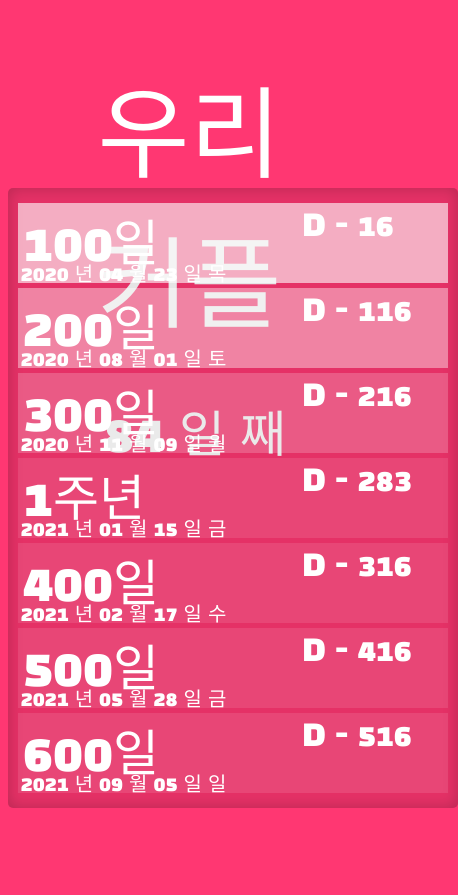
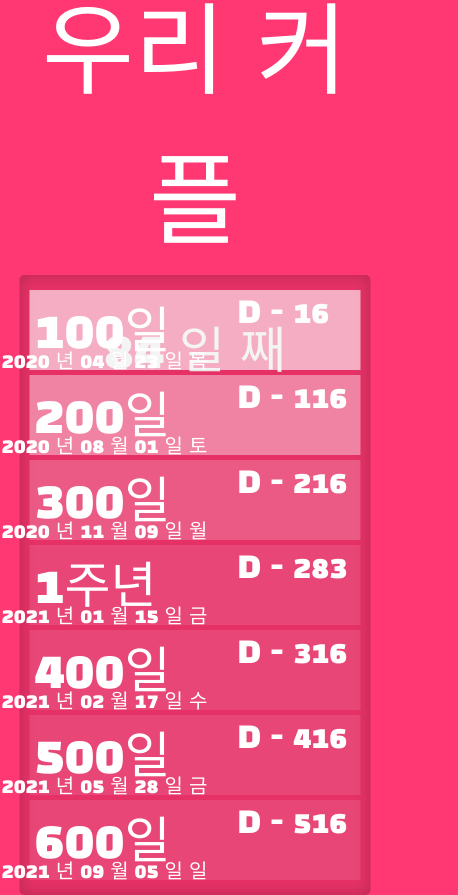
Before and after one commit to JJakDDo/Couple-New-Tab, a browser extension: page index.html in a window 390 px wide. Both pictures are taken after typing "2020-01-15" into the empty fields and a click on the input "확인". Shown: the whole page, 458 px wide, since content can reach past the window. Before the commit the page ends 844 px from the top, so only its background shows below. Drawn offline with Linux system fonts and the light colour scheme.

```diff
--- a/index.css
+++ b/index.css
@@ -33,12 +33,14 @@ body{
 
 .css-currentDay{
     position: absolute;
+    width: 100%;
     left: 50%;
     top:30%;
     transform: translate(-50%, -50%);
     display:flex;
     flex-direction: column;
     align-items: center;
+    text-align: center;
 }
 
 .css-currentDay h1{
@@ -152,3 +154,15 @@ ul li:hover{
     font-size: 20px;
     font-weight: lighter;
 }
+
+@media screen and (max-width: 1268px){
+    .css-currentDay{
+        top: 20%;
+    }
+    ul{
+        width: 90%;
+        left: 50%;
+        top:48%;
+        transform: translate(-50%, -50%);
+    }
+}
--- a/weather.js
+++ b/weather.js
@@ -11,7 +11,7 @@ function getWeather(lat, long){
     }).then(function(json){
         const temperature = parseInt(json.main.temp);
         const place = json.name;
-        weather.innerText = `${temperature}°C @ ${place}`;
+        weather.innerText = `${temperature}°C`;
     });
 }
 
```
Also changed, not shown: manifest.json (added).
